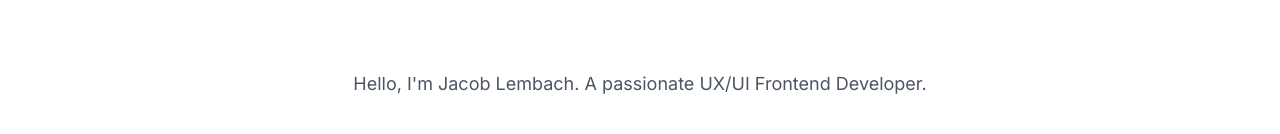
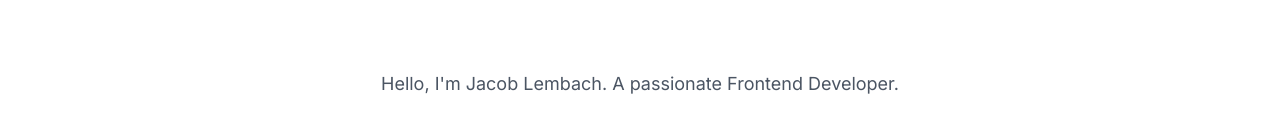
Before and after one commit to Sweetzzzz/Portfolio-2025, a Next.js app: page / in a window 1280 px wide. Shown: the part 294-428 px from the top of the page. Built offline with nearby package versions, Linux system fonts and the light colour scheme; no server answers.

Commit message:
Update Hero.tsx

```diff
--- a/src/components/Hero.tsx
+++ b/src/components/Hero.tsx
@@ -13,7 +13,7 @@ export default function Hero() {
           className="space-y-8"
         >
           <p className="text-lg text-gray-600 dark:text-gray-400">
-            Hello, I'm Jacob Lembach. A passionate UX/UI Frontend Developer.
+            Hello, I'm Jacob Lembach. A passionate Frontend Developer.
           </p>
 
           <h1 className="text-4xl md:text-6xl font-bold">
```
